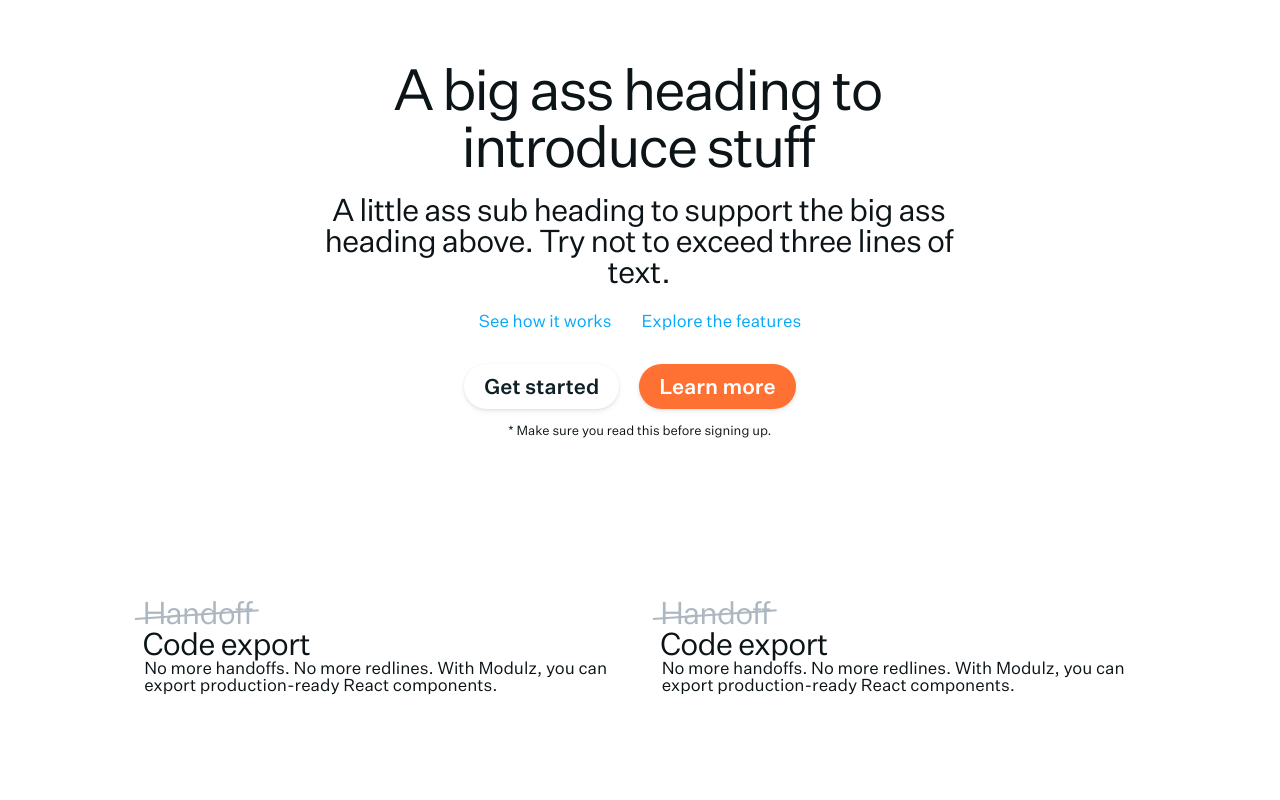
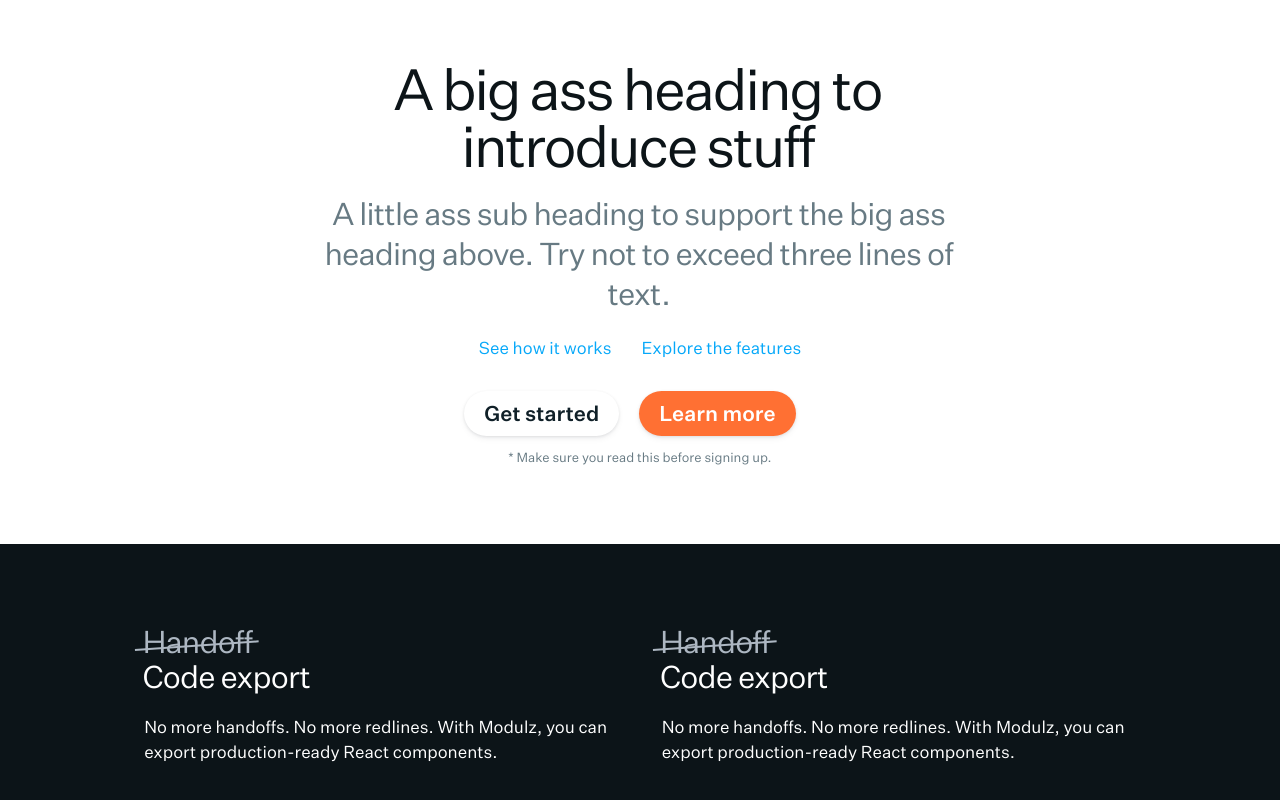
Before and after one commit to alobato/modulz-styled, a React (Create React App) app: page / in a window 1280 px wide. Shown: the part 1650-2450 px from the top of the page. Before the commit the page ends 2423 px from the top, so only its background shows below. Built offline with nearby package versions, Linux system fonts and the light colour scheme.

Commit message:
Add utility props to Heading, Text and Section.

```diff
--- a/src/components/Heading.js
+++ b/src/components/Heading.js
@@ -41,6 +41,61 @@ const Heading = styled.h3`
     letter-spacing: -.042em;
     margin-left: -.09em;
   `}
+
+  ${p => p.lh1 && css`line-height: ${theme.LEADING_100};`}
+  ${p => p.lh2 && css`line-height: ${theme.LEADING_200};`}
+  ${p => p.lh3 && css`line-height: ${theme.LEADING_300};`}
+  ${p => p.lh4 && css`line-height: ${theme.LEADING_400};`}
+  ${p => p.lh5 && css`line-height: ${theme.LEADING_500};`}
+  ${p => p.lh6 && css`line-height: ${theme.LEADING_600};`}
+  ${p => p.lh7 && css`line-height: ${theme.LEADING_700};`}
+  ${p => p.lh8 && css`line-height: ${theme.LEADING_800};`}
+  ${p => p.lh9 && css`line-height: ${theme.LEADING_900};`}
+
+  ${p => p.mt1 && css`margin-top: ${theme.SPACING_100};`}
+  ${p => p.mt2 && css`margin-top: ${theme.SPACING_200};`}
+  ${p => p.mt3 && css`margin-top: ${theme.SPACING_300};`}
+  ${p => p.mt4 && css`margin-top: ${theme.SPACING_400};`}
+  ${p => p.mt5 && css`margin-top: ${theme.SPACING_500};`}
+  ${p => p.mt6 && css`margin-top: ${theme.SPACING_600};`}
+  ${p => p.mt7 && css`margin-top: ${theme.SPACING_700};`}
+  ${p => p.mt8 && css`margin-top: ${theme.SPACING_800};`}
+  ${p => p.mt9 && css`margin-top: ${theme.SPACING_900};`}
+
+  ${p => p.mr1 && css`margin-right: ${theme.SPACING_100};`}
+  ${p => p.mr2 && css`margin-right: ${theme.SPACING_200};`}
+  ${p => p.mr3 && css`margin-right: ${theme.SPACING_300};`}
+  ${p => p.mr4 && css`margin-right: ${theme.SPACING_400};`}
+  ${p => p.mr5 && css`margin-right: ${theme.SPACING_500};`}
+  ${p => p.mr6 && css`margin-right: ${theme.SPACING_600};`}
+  ${p => p.mr7 && css`margin-right: ${theme.SPACING_700};`}
+  ${p => p.mr8 && css`margin-right: ${theme.SPACING_800};`}
+  ${p => p.mr9 && css`margin-right: ${theme.SPACING_900};`}
+
+  ${p => p.mb1 && css`margin-bottom: ${theme.SPACING_100};`}
+  ${p => p.mb2 && css`margin-bottom: ${theme.SPACING_200};`}
+  ${p => p.mb3 && css`margin-bottom: ${theme.SPACING_300};`}
+  ${p => p.mb4 && css`margin-bottom: ${theme.SPACING_400};`}
+  ${p => p.mb5 && css`margin-bottom: ${theme.SPACING_500};`}
+  ${p => p.mb6 && css`margin-bottom: ${theme.SPACING_600};`}
+  ${p => p.mb7 && css`margin-bottom: ${theme.SPACING_700};`}
+  ${p => p.mb8 && css`margin-bottom: ${theme.SPACING_800};`}
+  ${p => p.mb9 && css`margin-bottom: ${theme.SPACING_900};`}
+
+  ${p => p.ml1 && css`margin-left: ${theme.SPACING_100};`}
+  ${p => p.ml2 && css`margin-left: ${theme.SPACING_200};`}
+  ${p => p.ml3 && css`margin-left: ${theme.SPACING_300};`}
+  ${p => p.ml4 && css`margin-left: ${theme.SPACING_400};`}
+  ${p => p.ml5 && css`margin-left: ${theme.SPACING_500};`}
+  ${p => p.ml6 && css`margin-left: ${theme.SPACING_600};`}
+  ${p => p.ml7 && css`margin-left: ${theme.SPACING_700};`}
+  ${p => p.ml8 && css`margin-left: ${theme.SPACING_800};`}
+  ${p => p.ml9 && css`margin-left: ${theme.SPACING_900};`}
+
+  ${p => p.white && css`color: ${theme.WHITE};`}
+  ${p => p.black && css`color: ${theme.BLACK};`}
+  ${p => p.gray600 && css`color: ${theme.GRAY_600};`}
+  ${p => p.gray900 && css`color: ${theme.GRAY_900};`}
 `;
 
 Heading.propTypes = {
--- a/src/components/Section.js
+++ b/src/components/Section.js
@@ -22,6 +22,11 @@ const Section = styled.section`
   ${props => props.expanded && css`
     height: 100vh;
   `}
+
+  ${p => p.white && css`background-color: ${theme.WHITE};`}
+  ${p => p.black && css`background-color: ${theme.BLACK};`}
+  ${p => p.gray600 && css`background-color: ${theme.GRAY_600};`}
+  ${p => p.gray900 && css`background-color: ${theme.GRAY_900};`}
 `;
 
 Section.propTypes = {
--- a/src/components/Text.js
+++ b/src/components/Text.js
@@ -48,6 +48,61 @@ const Text = styled.p`
     letter-spacing: -.042em;
     margin-left: -.09em;
   `}
+
+  ${p => p.lh1 && css`line-height: ${theme.LEADING_100};`}
+  ${p => p.lh2 && css`line-height: ${theme.LEADING_200};`}
+  ${p => p.lh3 && css`line-height: ${theme.LEADING_300};`}
+  ${p => p.lh4 && css`line-height: ${theme.LEADING_400};`}
+  ${p => p.lh5 && css`line-height: ${theme.LEADING_500};`}
+  ${p => p.lh6 && css`line-height: ${theme.LEADING_600};`}
+  ${p => p.lh7 && css`line-height: ${theme.LEADING_700};`}
+  ${p => p.lh8 && css`line-height: ${theme.LEADING_800};`}
+  ${p => p.lh9 && css`line-height: ${theme.LEADING_900};`}
+
+  ${p => p.mt1 && css`margin-top: ${theme.SPACING_100};`}
+  ${p => p.mt2 && css`margin-top: ${theme.SPACING_200};`}
+  ${p => p.mt3 && css`margin-top: ${theme.SPACING_300};`}
+  ${p => p.mt4 && css`margin-top: ${theme.SPACING_400};`}
+  ${p => p.mt5 && css`margin-top: ${theme.SPACING_500};`}
+  ${p => p.mt6 && css`margin-top: ${theme.SPACING_600};`}
+  ${p => p.mt7 && css`margin-top: ${theme.SPACING_700};`}
+  ${p => p.mt8 && css`margin-top: ${theme.SPACING_800};`}
+  ${p => p.mt9 && css`margin-top: ${theme.SPACING_900};`}
+
+  ${p => p.mr1 && css`margin-right: ${theme.SPACING_100};`}
+  ${p => p.mr2 && css`margin-right: ${theme.SPACING_200};`}
+  ${p => p.mr3 && css`margin-right: ${theme.SPACING_300};`}
+  ${p => p.mr4 && css`margin-right: ${theme.SPACING_400};`}
+  ${p => p.mr5 && css`margin-right: ${theme.SPACING_500};`}
+  ${p => p.mr6 && css`margin-right: ${theme.SPACING_600};`}
+  ${p => p.mr7 && css`margin-right: ${theme.SPACING_700};`}
+  ${p => p.mr8 && css`margin-right: ${theme.SPACING_800};`}
+  ${p => p.mr9 && css`margin-right: ${theme.SPACING_900};`}
+
+  ${p => p.mb1 && css`margin-bottom: ${theme.SPACING_100};`}
+  ${p => p.mb2 && css`margin-bottom: ${theme.SPACING_200};`}
+  ${p => p.mb3 && css`margin-bottom: ${theme.SPACING_300};`}
+  ${p => p.mb4 && css`margin-bottom: ${theme.SPACING_400};`}
+  ${p => p.mb5 && css`margin-bottom: ${theme.SPACING_500};`}
+  ${p => p.mb6 && css`margin-bottom: ${theme.SPACING_600};`}
+  ${p => p.mb7 && css`margin-bottom: ${theme.SPACING_700};`}
+  ${p => p.mb8 && css`margin-bottom: ${theme.SPACING_800};`}
+  ${p => p.mb9 && css`margin-bottom: ${theme.SPACING_900};`}
+
+  ${p => p.ml1 && css`margin-left: ${theme.SPACING_100};`}
+  ${p => p.ml2 && css`margin-left: ${theme.SPACING_200};`}
+  ${p => p.ml3 && css`margin-left: ${theme.SPACING_300};`}
+  ${p => p.ml4 && css`margin-left: ${theme.SPACING_400};`}
+  ${p => p.ml5 && css`margin-left: ${theme.SPACING_500};`}
+  ${p => p.ml6 && css`margin-left: ${theme.SPACING_600};`}
+  ${p => p.ml7 && css`margin-left: ${theme.SPACING_700};`}
+  ${p => p.ml8 && css`margin-left: ${theme.SPACING_800};`}
+  ${p => p.ml9 && css`margin-left: ${theme.SPACING_900};`}
+
+  ${p => p.white && css`color: ${theme.WHITE};`}
+  ${p => p.black && css`color: ${theme.BLACK};`}
+  ${p => p.gray600 && css`color: ${theme.GRAY_600};`}
+  ${p => p.gray900 && css`color: ${theme.GRAY_900};`}
 `;
 
 export default Text;
--- a/src/templates/CodeExport.jsx
+++ b/src/templates/CodeExport.jsx
@@ -11,28 +11,28 @@ import Strike from './Strike.jsx';
 class CodeExport extends Component {
   render() {
     return (
-      <Section size3>
+      <Section size3 gray900>
         <Container size1 bp3size2>
           <Grid cols2>
             <div>
-              <Heading size4>
+              <Heading size4 lh4 mb4 white>
                 <Strike>
                   Handoff
                 </Strike>
                 Code export
               </Heading>
-              <Text size3>
+              <Text size3 lh2 white>
                 No more handoffs. No more redlines. With Modulz, you can export production-ready React components.
               </Text>
             </div>
             <div>
-              <Heading size4>
+              <Heading size4 lh4 mb4 white>
                 <Strike>
                   Handoff
                 </Strike>
                 Code export
               </Heading>
-              <Text size3>
+              <Text size3 lh2 white>
                 No more handoffs. No more redlines. With Modulz, you can export production-ready React components.
               </Text>
             </div>
--- a/src/templates/Hero.jsx
+++ b/src/templates/Hero.jsx
@@ -17,7 +17,7 @@ class Hero extends Component {
             <Spacing mb4>
               <Heading size6>A big ass heading to introduce stuff</Heading>
             </Spacing>
-            <Heading size4>A little ass sub heading to support the big ass heading above. Try not to exceed three lines of text.</Heading>
+            <Heading size4 lh5 gray600>A little ass sub heading to support the big ass heading above. Try not to exceed three lines of text.</Heading>
             <Spacing mt5>
               <Spacing inline mr3>
                 <Link teal>See how it works</Link>
@@ -35,7 +35,7 @@ class Hero extends Component {
               </Spacing>
             </Spacing>
             <Spacing mt3>
-              <Text size1 gray_500>* Make sure you read this before signing up.</Text>
+              <Text size1 gray600>* Make sure you read this before signing up.</Text>
             </Spacing>
           </Alignment>
         </Container>
--- a/src/theme/Color.js
+++ b/src/theme/Color.js
@@ -6,6 +6,7 @@ export const GRAY_200 = 'hsl(200, 26%, 96%)';
 export const GRAY_300 = 'hsl(200, 29%, 92%)';
 export const GRAY_400 = 'hsl(200, 22%, 80%)';
 export const GRAY_500 = 'hsl(200, 15%, 50%)';
+export const GRAY_600 = 'hsl(200, 12%, 46%)';
 export const GRAY_700 = 'hsl(200, 34%, 15%)';
 export const GRAY_800 = 'hsl(200, 43%, 11%)';
 export const GRAY_900 = 'hsl(200, 35%, 7%)';
--- /dev/null
+++ b/src/theme/Leading.js
@@ -0,0 +1,9 @@
+export const LEADING_100 = '20px'; // Uppercase tiny
+export const LEADING_200 = '25px'; // Uppercase tiny
+export const LEADING_300 = '30px'; // Uppercase tiny
+export const LEADING_400 = '35px'; // Uppercase tiny
+export const LEADING_500 = '40px'; // Uppercase tiny
+export const LEADING_600 = '45px'; // Uppercase tiny
+export const LEADING_700 = '50px'; // Uppercase tiny
+export const LEADING_800 = '55px'; // Uppercase tiny
+export const LEADING_900 = '60px'; // Uppercase tiny
--- a/src/theme/index.js
+++ b/src/theme/index.js
@@ -4,3 +4,4 @@ export * from './Radius.js';
 export * from './Shadow.js';
 export * from './Spacing.js';
 export * from './Type.js';
+export * from './Leading.js';
```
